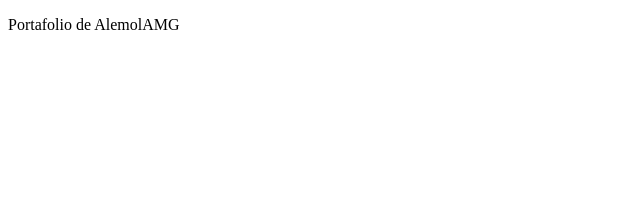
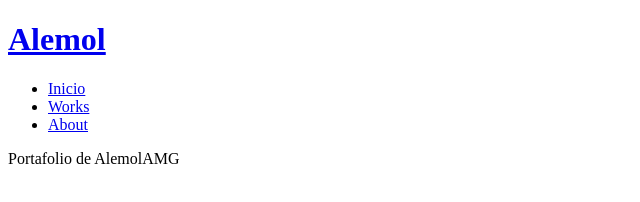
Before and after one commit to alemolamg/alemolamg.github.io, a plain HTML site: page index.html in a window 1280 px wide. Shown: the whole page, without its empty margins (0-640 px from the left). Drawn offline with Linux system fonts and the light colour scheme.

Commit message:
Pequeños cambios + js y .gitignore se ha añadido un archivo .js y el archivo .gitignore.

```diff
--- a/index.html
+++ b/index.html
@@ -5,8 +5,20 @@
     <meta http-equiv="X-UA-Compatible" content="IE=edge" />
     <meta name="viewport" content="width=device-width, initial-scale=1.0" />
     <title>Portafolio AlemolAMG</title>
+    <script defer src="js/app.js"></script>
   </head>
   <body>
+    <header class="header">
+      <h1 class="h1"><a href="#inicio" class="a">Alemol</a></h1>
+      <nav class="nav">
+        <ul class="ul">
+          <li class="li"><a href="#inicio" class="a">Inicio</a></li>
+          <li class="li"><a href="#works" class="a">Works</a></li>
+          <li class="li"><a href="#about" class="a">About</a></li>
+        </ul>
+      </nav>
+    </header>
+
     <div>
       <p>Portafolio de AlemolAMG</p>
     </div>
```
Also changed, not shown: js/app.js (added), 1 other file.
